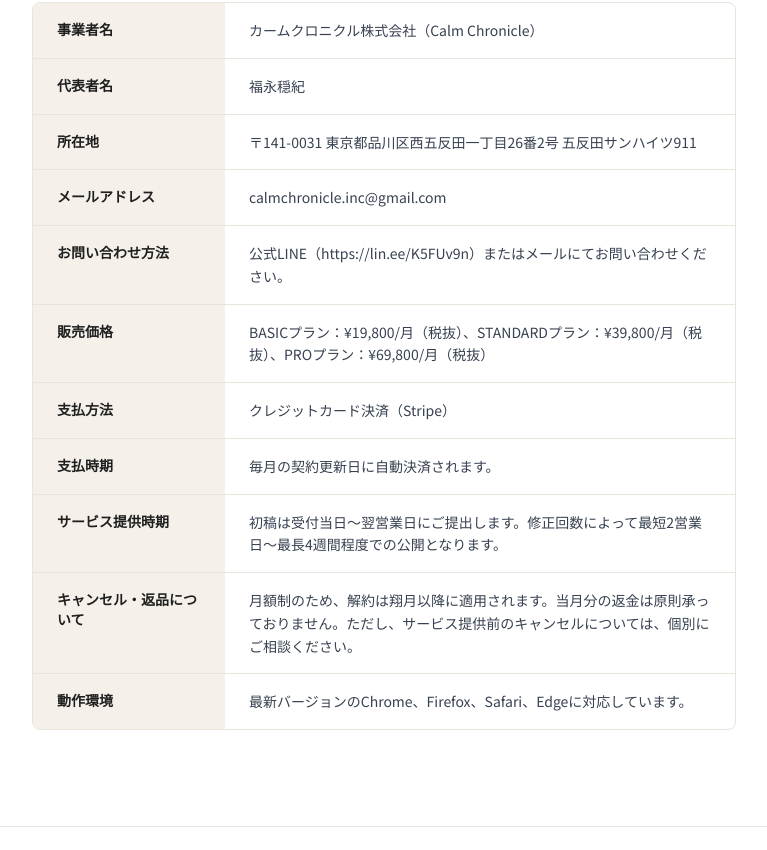
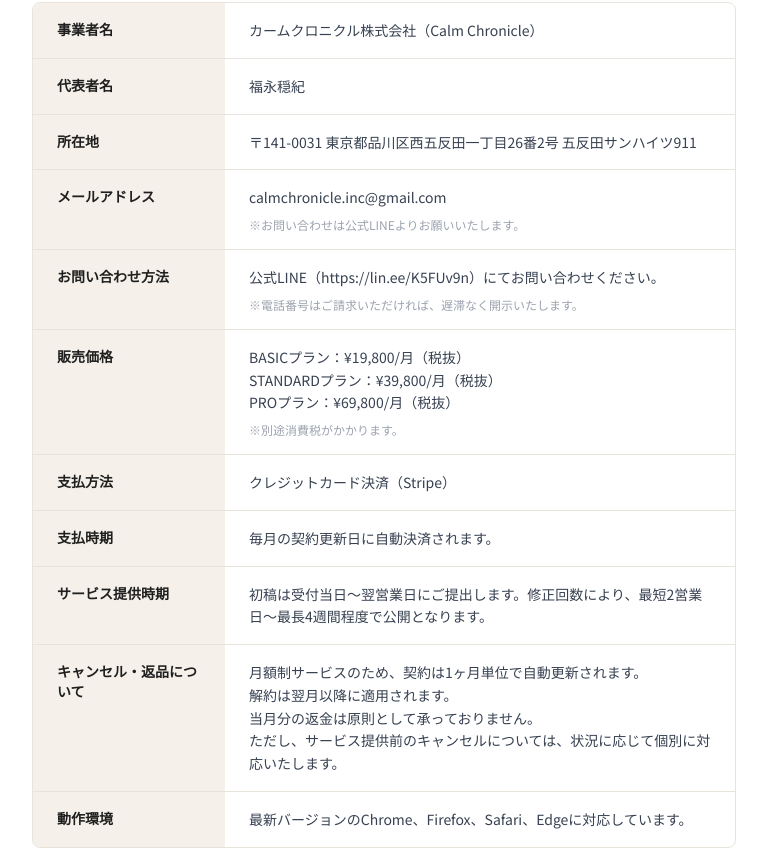
Before and after one commit to uruzugan/calm-chronicle-site, a Next.js app: page /legal in a window 1280 px wide. Shown: the part 406-1256 px from the top of the page, without its empty margins (256-1023 px from the left). Built offline with nearby package versions, Linux system fonts and the light colour scheme.

Commit message:
HP→ホームページ統一・税抜表記追加・特定商取引法を正式内容に更新・価値観カード改行修正

```diff
--- a/app/about/page.tsx
+++ b/app/about/page.tsx
@@ -96,14 +96,19 @@ export default function AboutPage() {
             </h2>
             <div className="grid grid-cols-1 md:grid-cols-3 gap-6">
               {[
-                { icon: '🧠', title: '知的', desc: '戦略的思考に基づき、データと経験を活かした提案をします。' },
-                { icon: '🤝', title: '信頼', desc: '透明性を大切にし、クライアントとの信頼関係を最優先にします。' },
-                { icon: '⚡', title: '実行', desc: '理想を形にするため、常に改善していきます。' },
+                { icon: '🧠', title: '知的', desc: '戦略的思考に基づき、
+データと経験を活かした
+提案をします。' },
+                { icon: '🤝', title: '信頼', desc: '透明性を大切にし、
+クライアントとの信頼関係を
+最優先にします。' },
+                { icon: '⚡', title: '実行', desc: '理想を形にするため、
+常に改善していきます。' },
               ].map((v) => (
                 <div key={v.title} className="p-6 rounded-lg border text-center" style={{ borderColor: '#E8E4DC' }}>
                   <div className="text-4xl mb-3">{v.icon}</div>
                   <h3 className="font-bold mb-2" style={{ color: '#1F1F1F' }}>{v.title}</h3>
-                  <p className="text-sm text-gray-600 leading-relaxed">{v.desc}</p>
+                  <p className="text-sm text-gray-600 leading-relaxed whitespace-pre-line">{v.desc}</p>
                 </div>
               ))}
             </div>
--- a/app/legal/page.tsx
+++ b/app/legal/page.tsx
@@ -11,17 +11,53 @@ export const metadata: Metadata = {
 };
 
 const items = [
-  { label: '事業者名', value: 'カームクロニクル株式会社（Calm Chronicle）' },
-  { label: '代表者名', value: '福永穏紀' },
-  { label: '所在地', value: '〒141-0031 東京都品川区西五反田一丁目26番2号 五反田サンハイツ911' },
-  { label: 'メールアドレス', value: 'calmchronicle.inc@gmail.com' },
-  { label: 'お問い合わせ方法', value: '公式LINE（https://lin.ee/K5FUv9n）またはメールにてお問い合わせください。' },
-  { label: '販売価格', value: 'BASICプラン：¥19,800/月（税抜）、STANDARDプラン：¥39,800/月（税抜）、PROプラン：¥69,800/月（税抜）' },
-  { label: '支払方法', value: 'クレジットカード決済（Stripe）' },
-  { label: '支払時期', value: '毎月の契約更新日に自動決済されます。' },
-  { label: 'サービス提供時期', value: '初稿は受付当日〜翌営業日にご提出します。修正回数によって最短2営業日〜最長4週間程度での公開となります。' },
-  { label: 'キャンセル・返品について', value: '月額制のため、解約は翔月以降に適用されます。当月分の返金は原則承っておりません。ただし、サービス提供前のキャンセルについては、個別にご相談ください。' },
-  { label: '動作環境', value: '最新バージョンのChrome、Firefox、Safari、Edgeに対応しています。' },
+  {
+    label: '事業者名',
+    value: 'カームクロニクル株式会社（Calm Chronicle）',
+  },
+  {
+    label: '代表者名',
+    value: '福永穏紀',
+  },
+  {
+    label: '所在地',
+    value: '〒141-0031 東京都品川区西五反田一丁目26番2号 五反田サンハイツ911',
+  },
+  {
+    label: 'メールアドレス',
+    value: 'calmchronicle.inc@gmail.com',
+    note: '※お問い合わせは公式LINEよりお願いいたします。',
+  },
+  {
+    label: 'お問い合わせ方法',
+    value: '公式LINE（https://lin.ee/K5FUv9n）にてお問い合わせください。',
+    note: '※電話番号はご請求いただければ、遅滞なく開示いたします。',
+  },
+  {
+    label: '販売価格',
+    value: 'BASICプラン：¥19,800/月（税抜）\nSTANDARDプラン：¥39,800/月（税抜）\nPROプラン：¥69,800/月（税抜）',
+    note: '※別途消費税がかかります。',
+  },
+  {
+    label: '支払方法',
+    value: 'クレジットカード決済（Stripe）',
+  },
+  {
+    label: '支払時期',
+    value: '毎月の契約更新日に自動決済されます。',
+  },
+  {
+    label: 'サービス提供時期',
+    value: '初稿は受付当日〜翌営業日にご提出します。修正回数により、最短2営業日〜最長4週間程度で公開となります。',
+  },
+  {
+    label: 'キャンセル・返品について',
+    value: '月額制サービスのため、契約は1ヶ月単位で自動更新されます。\n解約は翌月以降に適用されます。\n当月分の返金は原則として承っておりません。\nただし、サービス提供前のキャンセルについては、状況に応じて個別に対応いたします。',
+  },
+  {
+    label: '動作環境',
+    value: '最新バージョンのChrome、Firefox、Safari、Edgeに対応しています。',
+  },
 ];
 
 export default function LegalPage() {
@@ -52,7 +88,15 @@ export default function LegalPage() {
                     {row.label}
                   </div>
                   <div className="px-6 py-4 text-sm text-gray-700 leading-relaxed">
-                    {row.value}
+                    {row.value.split('\n').map((line, j) => (
+                      <span key={j}>
+                        {line}
+                        {j < row.value.split('\n').length - 1 && <br />}
+                      </span>
+                    ))}
+                    {row.note && (
+                      <p className="text-xs text-gray-400 mt-2">{row.note}</p>
+                    )}
                   </div>
                 </div>
               ))}
--- a/app/lp/page.tsx
+++ b/app/lp/page.tsx
@@ -121,7 +121,7 @@ export default function LPPage() {
         <section className="py-20 md:py-32" style={{ backgroundColor: "#F5F1EA" }}>
           <div className="container max-w-3xl">
             <p className="text-sm font-semibold mb-4" style={{ color: "#C8A96A" }}>
-              Calm AI — 月額制 HP 制作サービス
+              Calm AI — 月額制ホームページ制作サービス
             </p>
             <h1
               className="text-4xl md:text-5xl font-bold leading-tight mb-6"
@@ -131,7 +131,7 @@ export default function LPPage() {
               <br />
               月額<span style={{ fontFamily: "var(--font-dm-sans), sans-serif", letterSpacing: "-0.02em" }}>￥19,800</span>〜で、
               <br />
-              プロのHPを。
+              プロのホームページを。
             </h1>
             <p className="text-lg text-gray-600 leading-relaxed mb-8">
               AIを活用した高品質なホームページ制作・更新サポート。
@@ -158,9 +158,9 @@ export default function LPPage() {
             </h2>
             <div className="space-y-4">
               {[
-                'HP制作会社に依頼したが、初期費用が高くて踏み出せない',
-                'HP制作会社に依頼したが、更新のたびに費用がかかる',
-                '自分でHP制作ツールを使ったが、クオリティが低い',
+                'ホームページ制作会社に依頼したが、初期費用が高くて踏み出せない',
+                'ホームページ制作会社に依頼したが、更新のたびに費用がかかる',
+                '自分でホームページ制作ツールを使ったが、クオリティが低い',
               ].map((problem, i) => (
                 <div key={i} className="bg-white p-5 rounded-lg border flex items-start gap-3" style={{ borderColor: '#E8E4DC' }}>
                   <span className="text-xl">😔</span>
@@ -177,7 +177,7 @@ export default function LPPage() {
             <h2 className="text-3xl font-bold mb-4" style={{ color: "#1F1F1F" }}>
               Calm AI が解決します
             </h2>
-            <p className="text-gray-600 mb-12">AIを活用した高品質なHP制作・更新サポートで、あなたのビジネスを支えます。</p>
+            <p className="text-gray-600 mb-12">AIを活用した高品質なホームページ制作・更新サポートで、あなたのビジネスを支えます。</p>
             <div className="grid grid-cols-1 md:grid-cols-2 gap-6">
               {[
                 { title: '✓ 初期費用0円', desc: '月額制なので、初期費用は一切かかりません。1ヶ月単位で始められます。' },
@@ -200,9 +200,10 @@ export default function LPPage() {
             <h2 className="text-3xl font-bold mb-4 text-center" style={{ color: "#1F1F1F" }}>
               プラン・料金
             </h2>
-            <p className="text-center text-gray-600 mb-12">
+            <p className="text-center text-gray-600 mb-2">
               すべてのプランで初期費用0円。月単位でのご契約です。
             </p>
+            <p className="text-center text-xs text-gray-400 mb-12">表示価格はすべて税抜です。別途消費税がかかります。</p>
             <div className="grid grid-cols-1 md:grid-cols-3 gap-8">
               {plans.map((plan) => (
                 <div
```
